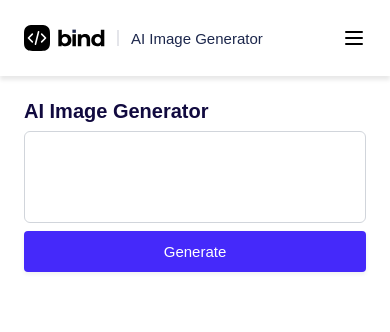
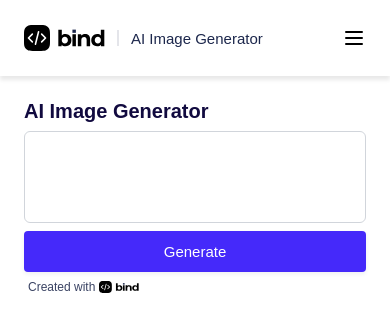
Before and after one commit to ClickAimbot/ai_image, a Next.js app: page / in a window 390 px wide. Shown: the top 332 px of the page. Built offline with nearby package versions, Linux system fonts and the light colour scheme.

Commit message:
updated image on mobile view

```diff
--- a/src/components/layout/AI-Image.js
+++ b/src/components/layout/AI-Image.js
@@ -106,9 +106,9 @@ export default function AI_Image() {
                     </div>
                 </div>
                 {generatedImage && ( // Check if generatedImage has a value
-                    <div className="flex flex-col flex-grow bg-white border rounded-lg border-gray-300 mt-6 ">
+                    <div className="flex flex-col flex-grow bg-white border rounded-md border-gray-300 mt-6 ">
                         {/* Display the generated image */}
-                        <Image src={generatedImage} alt="Generated" width={'600'} height={'400'} className="py-2 mt-4 px-24" />
+                        <Image src={generatedImage} alt="Generated" width={'600'} height={'400'} className="py-2 mt-4 px-4 sm:px-24" />
                         <div className="flex justify-center">
                             {/* Download link */}
                             <Link href={generatedImage} download='generated_image.png' className="border border-gray-300 py-2 px-12 mb-2">
@@ -118,11 +118,11 @@ export default function AI_Image() {
                     </div>
                 )}
                 {generatedImage && (
-                    <p className="ai-image-description mt-2 mb-16">{`Generated image is a ${inputText}`}</p>
+                    <p className="ai-image-description hidden sm:block mt-2 mb-16">{`Generated image is a ${inputText}`}</p>
                 )}
                 <div className="flex justify-between gap-2 mt-2 items-center">
                     <Link
-                        className="hidden lg:flex flex-grow description"
+                        className="flex lg:flex flex-grow description"
                         href={'https://www.getbind.co/?utm_source=chat-app-bottom&utm_medium=chat-bot&utm_campaign=chat-bot'}
                     >
                         <span className='sidebar-how-text-hover px-1'>Created with </span>
```
